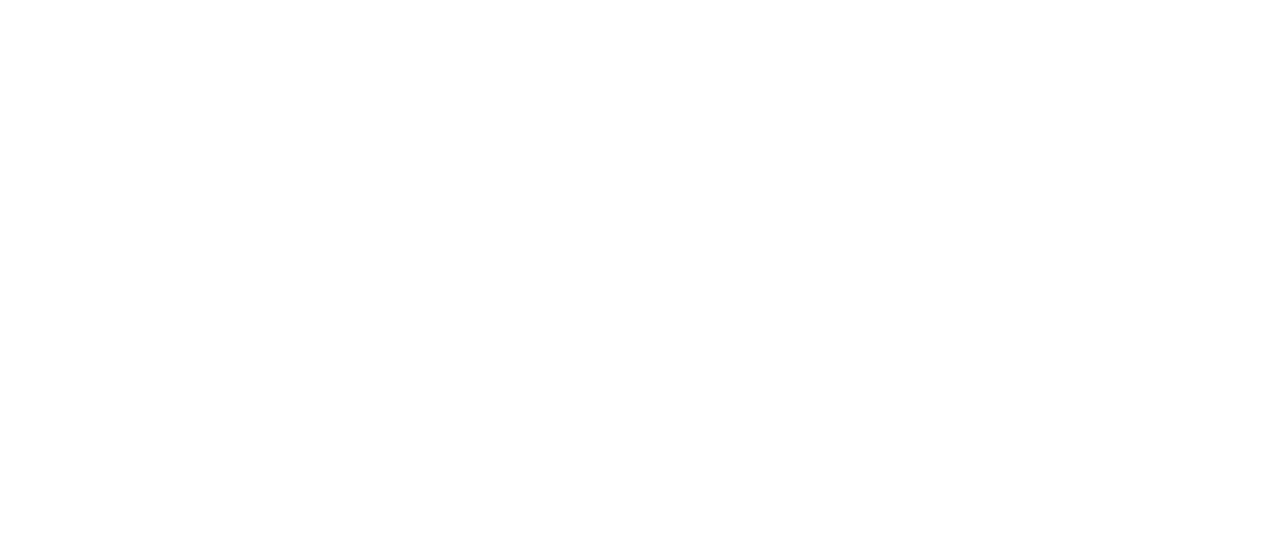
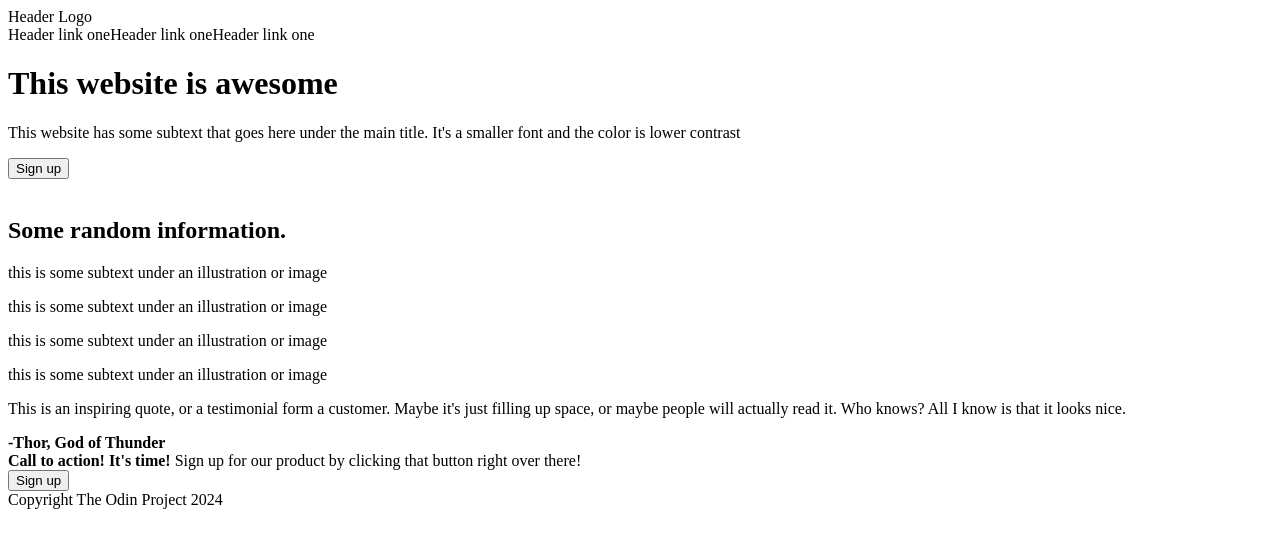
Before and after one commit to Ronzez/Landing-page, a plain HTML site: page index.html in a window 1280 px wide. Drawn offline with Linux system fonts and the light colour scheme.

Commit message:
Add semantic HTML
Added appropriate tags and text for landing page

```diff
--- a/index.html
+++ b/index.html
@@ -3,9 +3,65 @@
 <head>
     <meta charset="UTF-8">
     <meta name="viewport" content="width=device-width, initial-scale=1.0">
-    <title>Document</title>
+    <title>Landing page</title>
 </head>
 <body>
-
+    <div class="container">
+        <header>
+                <div class="logo">Header Logo</div>
+                <nav>
+                    <span>Header link one</span><span>Header link one</span><span>Header link one</span>
+                </nav>
+        </header>
+        <div class="content">
+            <div class="upper-side">
+                <div class="left-content">
+                    <h1>This website is awesome</h1>
+                    <p>This website has some subtext that goes here under the main title.
+                        It's a smaller font and the color is lower contrast
+                    </p>
+                    <button class="signup">Sign up</button>
+                </div>
+                <img class="rigth-image">
+            </div>
+            <div class="mid-side">
+                <h2>Some random information.</h2>
+                <div class="item-one">
+                    <div class="box"></div>
+                    <p class="text-box">this is some subtext under an illustration or image</p>
+                </div>
+                <div class="item-two">
+                    <div class="box"></div>
+                    <p class="text-box">this is some subtext under an illustration or image</p>
+                </div>
+                <div class="item-three">
+                    <div class="box"></div>
+                    <p class="text-box">this is some subtext under an illustration or image</p>
+                </div>
+                <div class="item-four">
+                    <div class="box"></div>
+                    <p class="text-box">this is some subtext under an illustration or image</p>
+                </div>
+            </div>
+            <div class="lower-side">
+                <p class="quote">This is an inspiring quote, or a testimonial form a customer.
+                    Maybe it's just filling up space, or maybe people will actually read it. Who knows?
+                    All I know is that it looks nice.
+                </p>
+                <span class="author"><strong>-Thor, God of Thunder</strong></span>
+                </div>
+                <div class="bluebox-content">
+                <div class="bluebox-text">
+                    <span><strong>Call to action! It's time!</strong></span>
+                    <span>Sign up for our product by clicking that button right over there!</span>
+                </div>
+                <button class="signup">Sign up</button>
+            </div>
+            </div>
+        </div>
+        <footer>
+           <span class="copyrigth">Copyright The Odin Project 2024</span>
+        </footer>
+    </div>
 </body>
 </html>
```
